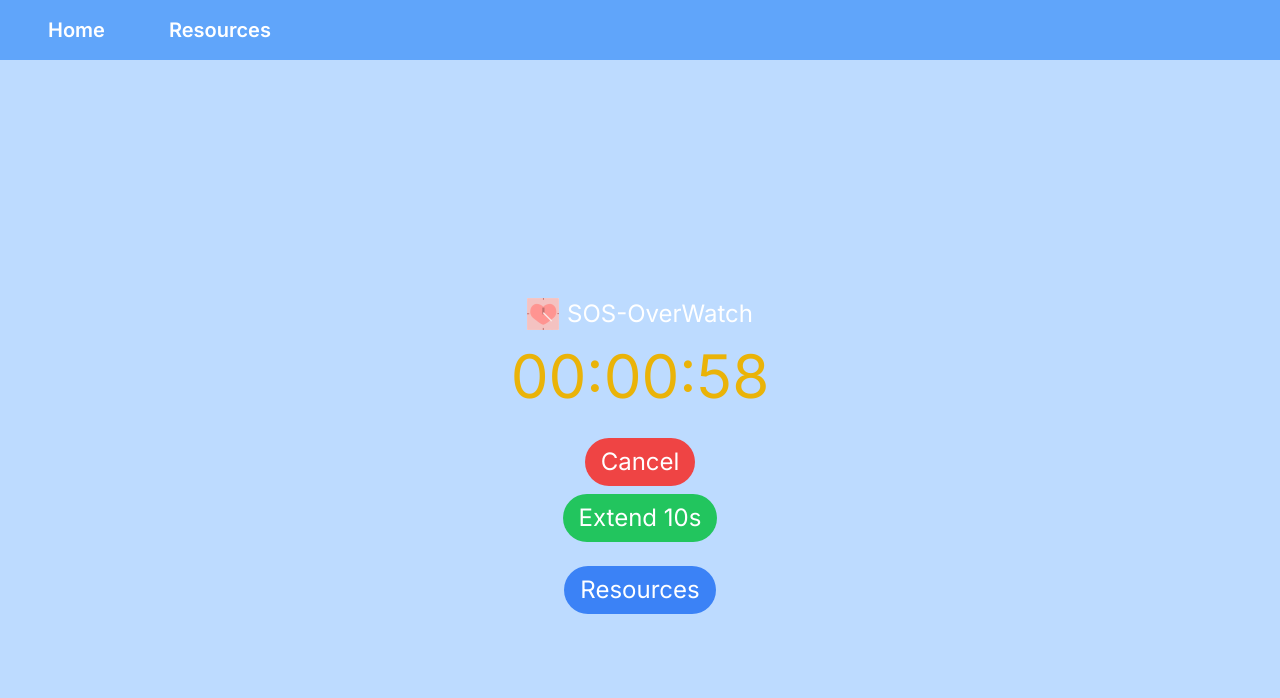
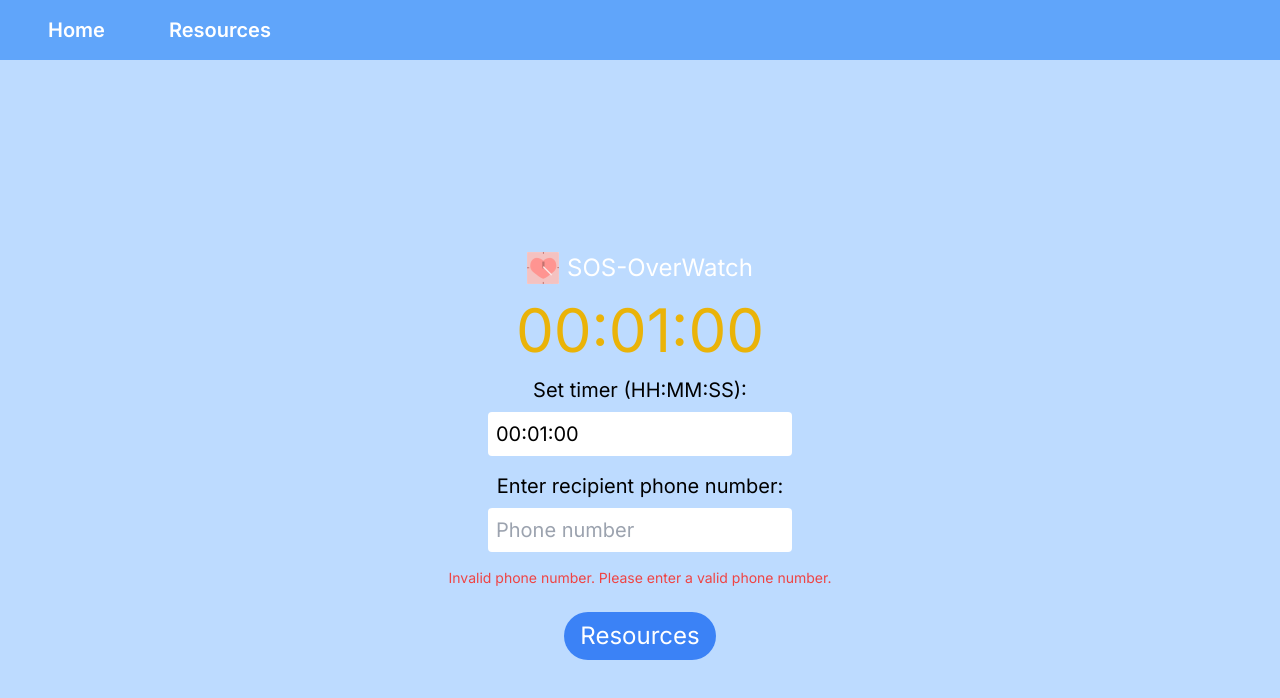
Before and after one commit to ewanbrinkman/stormhacks-2024, a Next.js app: page / in a window 1280 px wide. Both pictures are taken after a click on the button "Start". Shown: the top 698 px of the page. Built offline with nearby package versions, Linux system fonts and the light colour scheme.

Commit message:
Added API Support

```diff
--- a/src/app/page.tsx
+++ b/src/app/page.tsx
@@ -3,6 +3,7 @@
 import React, { useState, useEffect } from "react";
 import Button from "@components/Button";
 import config from "@assets/config.json";
+import axios from "axios";
 
 export default function Home() {
   const [timeLeft, setTimeLeft] = useState(config.timer.defaultLength);
@@ -14,6 +15,8 @@ export default function Home() {
   const [timeInput, setTimeInput] = useState("00:01:00"); // Default to 10 seconds
   const [timeErrorMessage, setTimeErrorMessage] = useState(""); // State for timer error message
   const [captchaErrorMessage, setCaptchaErrorMessage] = useState(""); // State for captcha error message
+  const [phoneNumber, setPhoneNumber] = useState(""); // State for recipient phone number
+  const [phoneErrorMessage, setPhoneErrorMessage] = useState(""); // State for phone number error message
 
   useEffect(() => {
     let timer: NodeJS.Timeout | undefined;
@@ -25,18 +28,22 @@ export default function Home() {
       setIsActive(false);
       generateCaptcha();
       setIsVerified(false);
+      sendSms(); // Send SMS when time runs out
     }
     return () => clearTimeout(timer);
   }, [isActive, timeLeft]);
 
   const startTimer = () => {
     const totalSeconds = parseTimeInput(timeInput);
-    if (totalSeconds !== null) {
+    if (totalSeconds !== null && validatePhoneNumber(phoneNumber)) {
       setIsActive(true);
       setTimeLeft(totalSeconds);
       setInitialTime(totalSeconds);
       setIsVerified(true);
       setTimeErrorMessage(""); // Clear error message when timer starts successfully
+      setPhoneErrorMessage(""); // Clear phone error message
+    } else if (!validatePhoneNumber(phoneNumber)) {
+      setPhoneErrorMessage("Invalid phone number. Please enter a valid phone number.");
     }
   };
 
@@ -93,6 +100,17 @@ export default function Home() {
     }
   };
 
+  const handlePhoneNumberChange = (e: React.ChangeEvent<HTMLInputElement>) => {
+    const value = e.target.value.replace(/[^0-9]/g, ""); // Only allow numbers
+    setPhoneNumber(value);
+    setPhoneErrorMessage(""); // Clear phone error message when user retypes
+  };
+
+  const validatePhoneNumber = (phone: string) => {
+    const phoneRegex = /^\d{10,15}$/; // Validate phone number (10-15 digits)
+    return phoneRegex.test(phone);
+  };
+
   const parseTimeInput = (input: string) => {
     const regex = /^([0-1]?[0-9]|2[0-3]):([0-5]?[0-9]):([0-5]?[0-9])$/;
     const match = input.match(regex);
@@ -125,6 +143,19 @@ export default function Home() {
     ].join(":");
 
     return formattedTime;
+  };
+
+  const sendSms = () => {
+    axios.post('/api/send-sms', {
+      to: phoneNumber, // Use the recipient's phone number
+      message: 'The user did not verify the captcha in time.',
+    })
+    .then(response => {
+      console.log('SMS sent:', response.data);
+    })
+    .catch(error => {
+      console.error('Failed to send SMS:', error);
+    });
   };
 
   const backgroundColor = timeLeft === 0 && !isVerified ? "bg-bad" : "bg-good";
@@ -192,7 +223,21 @@ export default function Home() {
                 {timeErrorMessage}
               </div>
             )}
-            {isTimeInputValid() && !timeErrorMessage && (
+            <div className="text-black text-xl mb-2">Enter recipient phone number:</div>
+            <input
+              type="text"
+              value={phoneNumber}
+              onChange={handlePhoneNumberChange}
+              className="text-black text-xl p-2 rounded mb-4"
+              placeholder="Phone number"
+              maxLength={15} // Limit phone number length
+            />
+            {phoneErrorMessage && (
+              <div className="text-red-500 text-sm mb-2">
+                {phoneErrorMessage}
+              </div>
+            )}
+            {isTimeInputValid() && !timeErrorMessage && !phoneErrorMessage && (
               <Button
                 className="bg-blue-500 text-white transition duration-300 ease-in-out hover:bg-blue-600 focus:bg-blue-700 mb-2"
                 onClick={startTimer}
```
